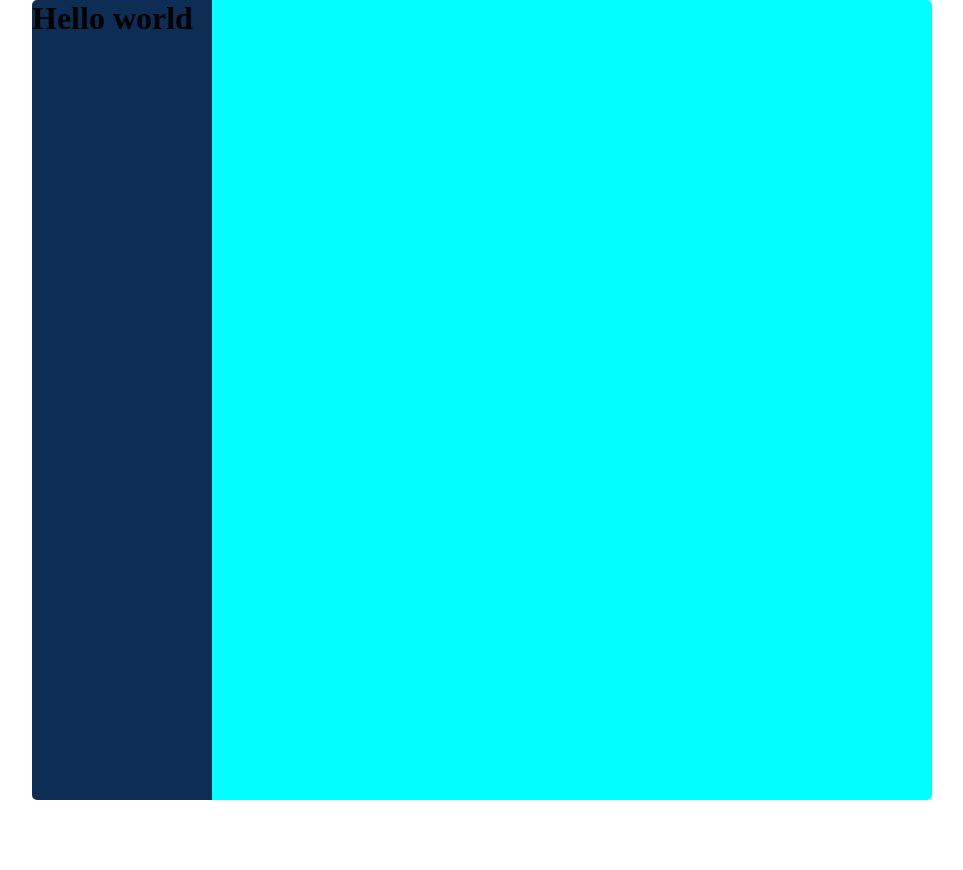
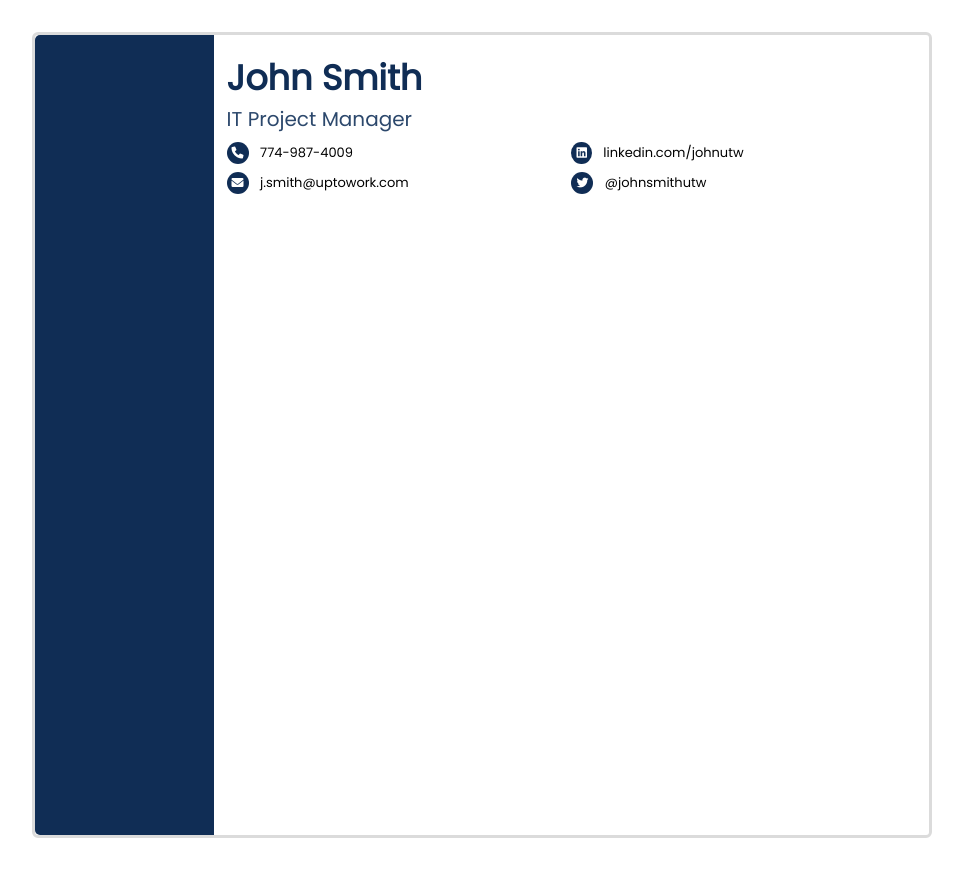
Before and after one commit to Peter-Mfitumukiza/cv-template-challenge, a plain HTML site: page index.html in a window 1280 px wide. Shown: the whole page, without its empty margins (158-1121 px from the left). Before the commit the page ends 800 px from the top, so only its background shows below. Drawn offline with Linux system fonts and the light colour scheme.

Commit message:
added some styles and links

```diff
--- a/index.html
+++ b/index.html
@@ -4,16 +4,34 @@
     <meta charset="UTF-8">
     <meta http-equiv="X-UA-Compatible" content="IE=edge">
     <meta name="viewport" content="width=device-width, initial-scale=1.0">
+    <link rel="stylesheet" href="https://cdnjs.cloudflare.com/ajax/libs/font-awesome/6.0.0/css/all.min.css"
+    integrity="sha512-9usAa10IRO0HhonpyAIVpjrylPvoDwiPUiKdWk5t3PyolY1cOd4DSE0Ga+ri4AuTroPR5aQvXU9xC6qOPnzFeg=="
+    crossorigin="anonymous" referrerpolicy="no-referrer" />
     <link rel="stylesheet" href="styles.css">
     <title>CV Template</title>
 </head>
 <body>
     <div class="top__container">
         <div class="years__container">
-            <h1>Hello world</h1>
+            <!-- <h1>Hello world</h1> -->
         </div>
         <div class="main__content__container">
-
+            <h1>John Smith</h1>
+            <h2>IT Project Manager</h2>
+            <div class="links">
+                <div class="link">
+                    <i class="fa-solid fa-phone"></i> 774-987-4009
+                </div>
+                <div class="link">
+                    <i class="fa-brands fa-linkedin"></i> linkedin.com/johnutw
+                </div>
+                <div class="link">
+                    <i class="fa-solid fa-envelope"></i> j.smith@uptowork.com
+                </div>
+                <div class="link">
+                    <i class="fa-brands fa-twitter"></i> @johnsmithutw
+                </div>
+            </div>
         </div>
     </div>
 </body>
--- a/styles.css
+++ b/styles.css
@@ -1,3 +1,4 @@
+@import url('https://fonts.googleapis.com/css2?family=Montserrat:ital@1&family=Poppins&family=Roboto&display=swap');
 *{
     margin: 0;
     padding: 0;
@@ -9,23 +10,75 @@ body{
     justify-content: center;
     height: 100%;
     width: 100vw;
+    font-family:'Poppins', sans-serif;
+    padding: 2rem;
+    overflow-x: hidden;
+}
+
+body::-webkit-scrollbar {
+    width: 12px;               /* width of the entire scrollbar */
+}
+
+body::-webkit-scrollbar-track {
+    background: #f1f1f1;        /* color of the tracking area */
+}
+
+body::-webkit-scrollbar-thumb {
+    background-color: #888;    /* color of the scroll thumb */
+    border-radius: 20px;       /* roundness of the scroll thumb */
+    border: 3px solid #f1f1f1;  /* creates padding around scroll thumb */
 }
 
 .top__container{
     display: flex;
     max-width: 900px;
     width: 100%;
+    border-radius: 6px;
+    border: 3px solid #dbdbdb;
 }
+
+.years__container{
+    background-color: #102D55;
+    height: 100vh;
+    width: 20%;
+    border-radius: 5px 0 0 5px;
+}
+
 .main__content__container{
-    background-color: aqua;
     height: 100vh;
     width: 80%;
     border-radius: 0 5px 5px 0;
-}
-.years__container{
-    background-color: #0E2D55;
-    height: 100vh;
-    width: 20%;
-    border-radius: 5px 0 0 5px;
+    padding: 1rem .8rem;
 
 }
+.main__content__container h1{
+    color:#102D55;
+    font-weight: bolder;
+    font-size: 35px;
+    margin-bottom: 0;
+}
+
+.main__content__container h2{
+    color:#2C486C;
+    font-weight: normal;
+    font-size: 20px;
+}
+
+div.links{
+    display: flex;
+    flex-wrap: wrap;
+    font-size: 13px;
+}
+div.link{
+    width: 50%;
+    margin-top: .5rem;
+}
+.links i{
+    color: white;
+    background-color: #102D55;
+    padding: 5px;
+    border-radius: 50%;
+    font-size: 12px;
+    display: inline-block;
+    margin-right: .5rem;
+}
```
